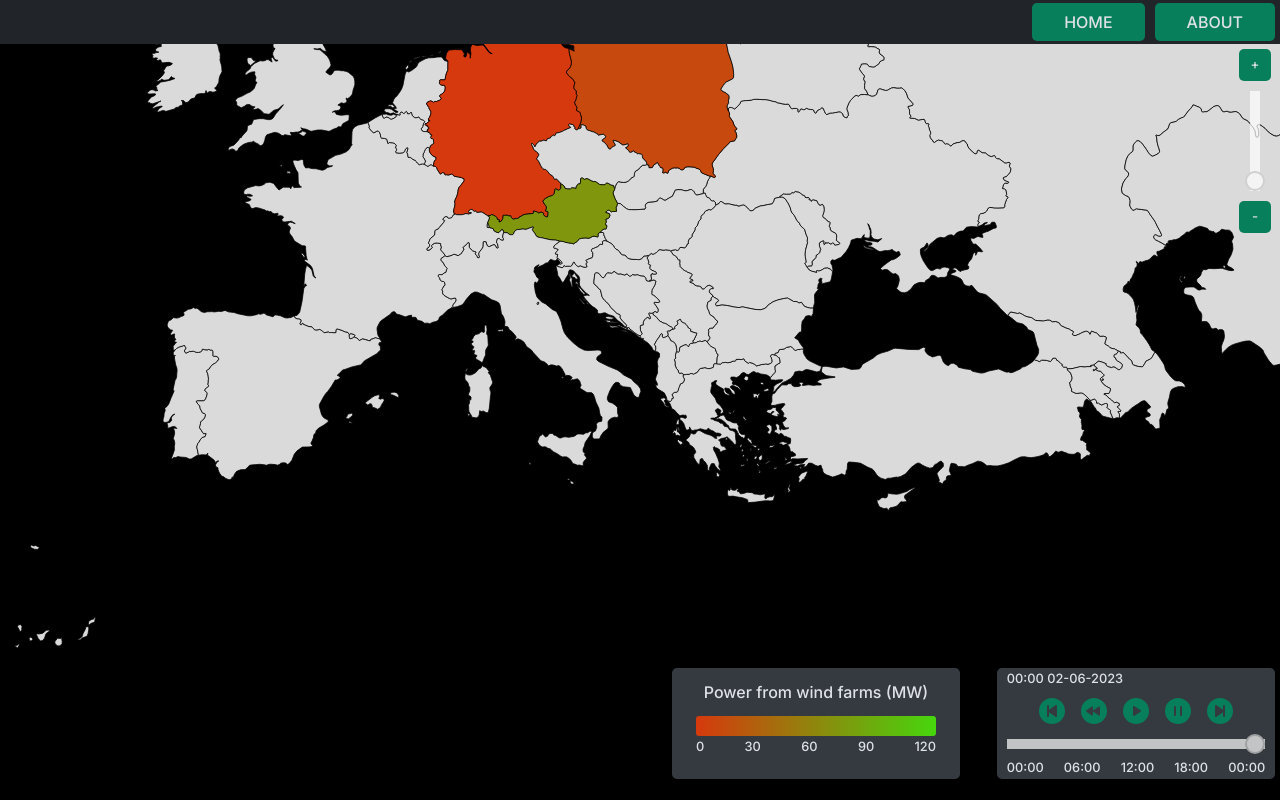
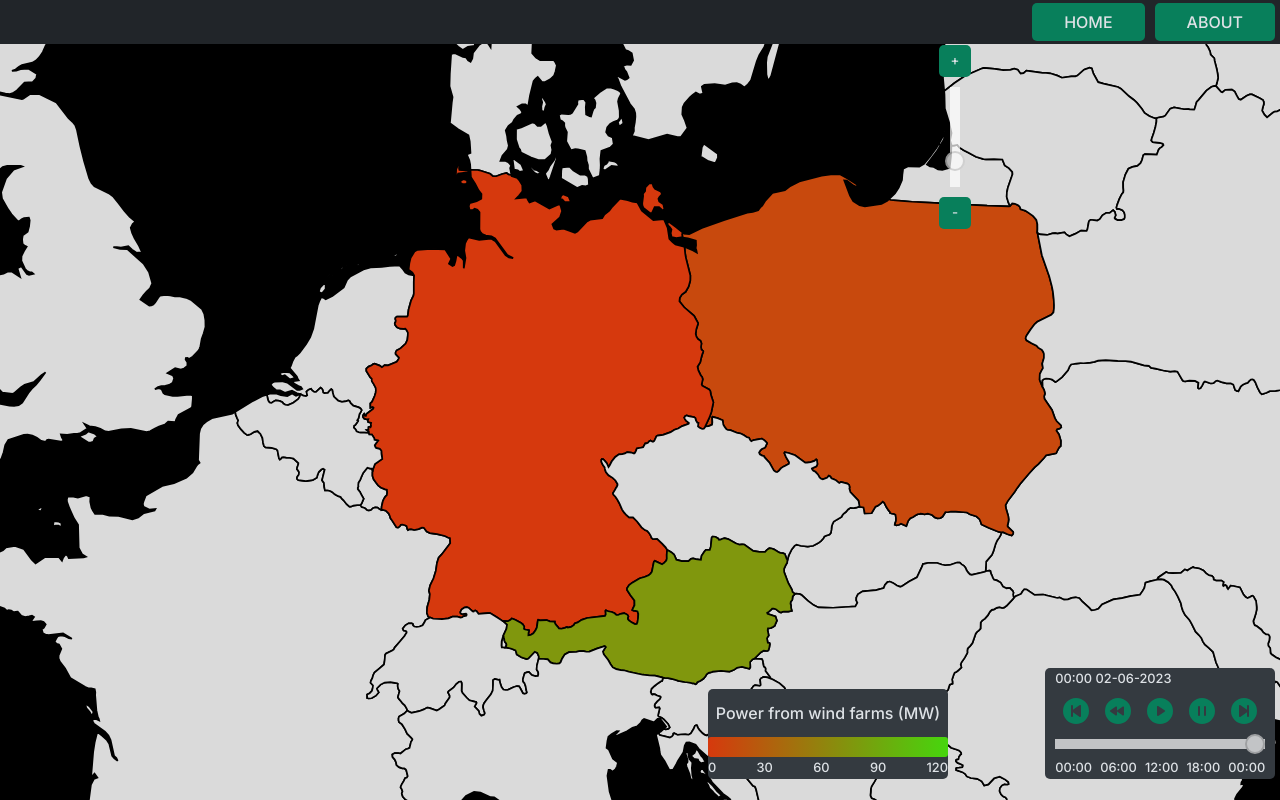
Before and after one commit to rogal665/green_source_app, a Vue app: page / in a window 1280 px wide. Built offline with nearby package versions, Linux system fonts and the light colour scheme.

Commit message:
improved map moving

```diff
--- a/src/components/GreenSourceMap.vue
+++ b/src/components/GreenSourceMap.vue
@@ -8,8 +8,9 @@
       @mousedown="handleMouseDown"
       @mouseup="handleMouseUp"
       @mousemove="handleMouseMove"
+      @mouseleave="isDragging = false"
     >
-      <svg version="1.1" viewBox="-200 350 1008 500">
+      <svg version="1.1" viewBox="50 300 450 400">
         <g>
           <path
             id="RU"
@@ -394,7 +395,7 @@ export default defineComponent({
     },
     injectedScale: {
       type: Number,
-      default: 3,
+      default: 1,
     },
   },
   setup(props, { emit }) {
@@ -402,13 +403,13 @@ export default defineComponent({
     const chromaScale = ref(chroma.scale([props.lowColor, props.highColor]));
     const mapContainer = ref(null);
     const map = ref(null);
-    const scale = ref(4);
+    const scale = ref(2);
     const scaleChange = ref(1);
     const mouseX = ref(0);
     const mouseY = ref(0);
     const positionX = ref(0);
     const positionY = ref(0);
-    const position = ref("50% 50%");
+    const position = ref("0 0");
     const longPressTimer = ref(0);
     const isDragging = ref(false);
     const target = ref("");
@@ -445,21 +446,14 @@ export default defineComponent({
 
       scaleChange.value = event.deltaY > 0 ? 0.9 : 1.1;
 
-      if (scale.value >= 8 && scaleChange.value == 1.1) {
-        scale.value = 8;
-      } else if (scale.value < 3 && scaleChange.value == 0.9) {
-        scale.value = 3;
+      if (scale.value >= 6 && scaleChange.value == 1.1) {
+        scale.value = 6;
+      } else if (scale.value < 1 && scaleChange.value == 0.9) {
+        scale.value = 1;
       } else {
         scale.value = scale.value * scaleChange.value;
       }
       emit("scale-value", Math.round(scale.value * 10) / 10);
-      /* zooming to coursor
-      if (scaleChange.value == 1.1) {
-        positionX.value = `${mouseX.value}`;
-        positionY.value = `${mouseY.value}`;
-
-        position.value = `${positionX.value}px` + " " + `${positionY.value}px`;
-      } */
     };
     // coutry
     const handleShortClick = (event) => {
@@ -490,8 +484,17 @@ export default defineComponent({
 
     const handleMouseMove = (event) => {
       if (isDragging.value) {
-        positionX.value -= event.movementX / scale.value;
-        positionY.value -= event.movementY / scale.value;
+        positionX.value -= event.movementX / (scale.value - 1);
+        positionY.value -= event.movementY / (scale.value - 1);
+        if (positionX.value > 1300) {
+          positionX.value = 1300;
+        } else if (positionY.value > 2000) {
+          positionY.value = 2000;
+        } else if (positionX.value < 0) {
+          positionX.value = 0;
+        } else if (positionY.value < 0) {
+          positionY.value = 0;
+        }
         position.value = `${positionX.value}px` + " " + `${positionY.value}px`;
         event.preventDefault();
       }
@@ -502,13 +505,12 @@ export default defineComponent({
       window.addEventListener("wheel", handleScroll);
       document.body.appendChild(node.value);
       renderMapCSS();
-      //centrall point
-      positionX.value = window.innerWidth / 2 - 400;
-      positionY.value = window.innerHeight / 2 - 250;
+      positionX.value = window.innerWidth - 500;
+      positionY.value = window.innerHeight + 300;
       position.value = `${positionX.value}px` + " " + `${positionY.value}px`;
       window.addEventListener("resize", () => {
-        positionX.value = window.innerWidth / 2 - 400;
-        positionY.value = window.innerHeight / 2 - 250;
+        positionX.value = window.innerWidth - 500;
+        positionY.value = window.innerHeight + 300;
         position.value = `${positionX.value}px` + " " + `${positionY.value}px`;
       });
     });
--- a/src/components/MapSettings.vue
+++ b/src/components/MapSettings.vue
@@ -4,8 +4,8 @@
     <div class="zoom-slider-container">
       <input
         type="range"
-        :min="3"
-        :max="8"
+        :min="1"
+        :max="6"
         class="zoom-slider"
         :value="scale"
         @input="updateScale"
@@ -24,18 +24,18 @@ export default {
   },
   methods: {
     incrementScale() {
-      if (this.scale < 8) {
+      if (this.scale < 6) {
         this.$emit("scale-value", this.scale + 0.1);
       }
     },
     decrementScale() {
-      if (this.scale > 3) {
+      if (this.scale > 1) {
         this.$emit("scale-value", this.scale - 0.1);
       }
     },
     updateScale(event) {
       const newScale = parseFloat(event.target.value);
-      if (newScale >= 3 && newScale <= 8) {
+      if (newScale >= 1 && newScale <= 6) {
         this.$emit("scale-value", newScale);
       }
     },
--- a/src/main.scss
+++ b/src/main.scss
@@ -80,6 +80,10 @@ h5 {
 /*map*/
 .map-container {
   background-color: black;
+}
+
+.vue-world-map {
+  width: 100%;
 }
 
 .settings {
--- a/src/views/HomeView.vue
+++ b/src/views/HomeView.vue
@@ -1,10 +1,5 @@
 <template>
-  <div
-    :class="{
-      'map-container': countryFound,
-      'map-container-no-data': !countryFound,
-    }"
-  >
+  <div class="map-container">
     <GreenSourceMap
       class="map"
       :countryData="countryData"
@@ -75,7 +70,7 @@ export default {
       maxPowerValue: 120,
       lowValue: 0,
       highValue: 0,
-      scale: 3,
+      scale: 2,
       countryFound: false,
     };
   },
@@ -234,39 +229,36 @@ export default {
 
 <style scoped>
 .map-container {
-  display: grid;
-  grid-template-areas: "map settings details" "map legend timeline";
-  grid-template-columns: 1fr 22rem 18rem;
-  grid-template-rows: 1fr auto;
-  height: 100%;
-}
-.map-container-no-data {
-  display: grid;
-  grid-template-areas: "map settings settings" "map legend timeline";
-  grid-template-columns: 1fr 22rem 18rem;
-  grid-template-rows: 1fr auto;
-  height: 100%;
+  overflow: hidden;
 }
 .map {
-  grid-area: map;
+  z-index: 0;
 }
 .timeline {
-  grid-area: timeline;
+  position: absolute;
+  bottom: 0;
+  right: 0;
   z-index: 1;
 }
 .region-details {
-  grid-area: details;
+  position: absolute;
   z-index: 1;
+  top: 0;
+  right: 0;
 }
 .legend {
-  grid-area: legend;
+  position: absolute;
   z-index: 1;
+  bottom: 0;
+  right: 300px;
 }
 
 .settings {
-  grid-area: settings;
+  position: absolute;
   z-index: 1;
   height: fit-content;
   margin-left: auto;
+  top: 40px;
+  right: 300px;
 }
 </style>
```
Also changed, not shown: 1 other file (tests, documents, lock files or other folders). Lines whose indentation alone changed are shown as unchanged.
